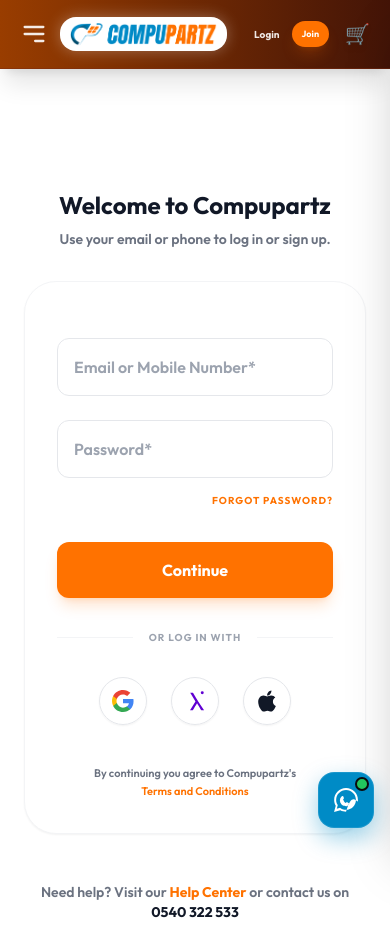
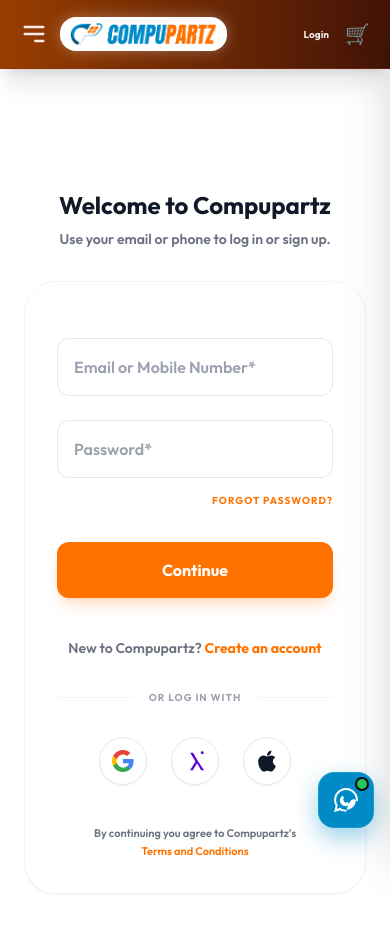
Before and after one commit to El-viktoh/Compupartz, a Django app: page /accounts/login/ in a window 390 px wide. Shown: the top 934 px of the page. Run offline with Django 4.2, Linux system fonts and the light colour scheme; data that the repository does not hold is empty; some libraries are stand-ins or nearby versions.

Commit message:
UI: Streamline mobile navbar buttons and add explicit signup link to login page

```diff
--- a/templates/base.html
+++ b/templates/base.html
@@ -229,7 +229,7 @@
                     </div>
                 </a>
 
-                <form action="/accounts/logout/" method="post" class="ml-1 md:ml-2 relative z-10">
+                <form action="/accounts/logout/" method="post" class="ml-1 md:ml-2 relative z-10 hidden md:block">
                     {% csrf_token %}
                     <button type="submit" class="text-[9px] md:text-xs font-bold text-white hover:bg-white/20 active:bg-white/30 active:scale-[0.98] active:brightness-90 px-2 py-1.5 md:px-3 md:py-1.5 rounded transition-all border border-white/20 flex items-center justify-center">
                         <span class="pointer-events-none">Logout</span>
@@ -237,7 +237,7 @@
                 </form>
                 {% else %}
                 <a href="{% url 'login' %}" class="text-[10px] md:text-sm font-bold hover:text-white transition-colors">Login</a>
-                <a href="{% url 'signup' %}" class="text-[9px] md:text-xs font-bold text-white bg-brandOrange hover:bg-orange-600 px-2.5 py-1.5 md:px-4 md:py-2 rounded-full transition-all ml-1 md:ml-2 shadow-lg shadow-brandOrange/20">Join</a>
+                <a href="{% url 'signup' %}" class="hidden md:inline-block text-[9px] md:text-xs font-bold text-white bg-brandOrange hover:bg-orange-600 px-2.5 py-1.5 md:px-4 md:py-2 rounded-full transition-all ml-1 md:ml-2 shadow-lg shadow-brandOrange/20">Join</a>
                 {% endif %}
 
 
--- a/templates/registration/login.html
+++ b/templates/registration/login.html
@@ -60,6 +60,12 @@
                         Continue
                     </button>
                 </div>
+
+                <div class="text-center pt-4">
+                    <p class="text-sm text-gray-500 dark:text-gray-400 font-medium">
+                        New to Compupartz? <a href="{% url 'signup' %}" class="text-brandOrange font-bold hover:underline">Create an account</a>
+                    </p>
+                </div>
             </form>
 
             <!-- DIVIDER -->
```
